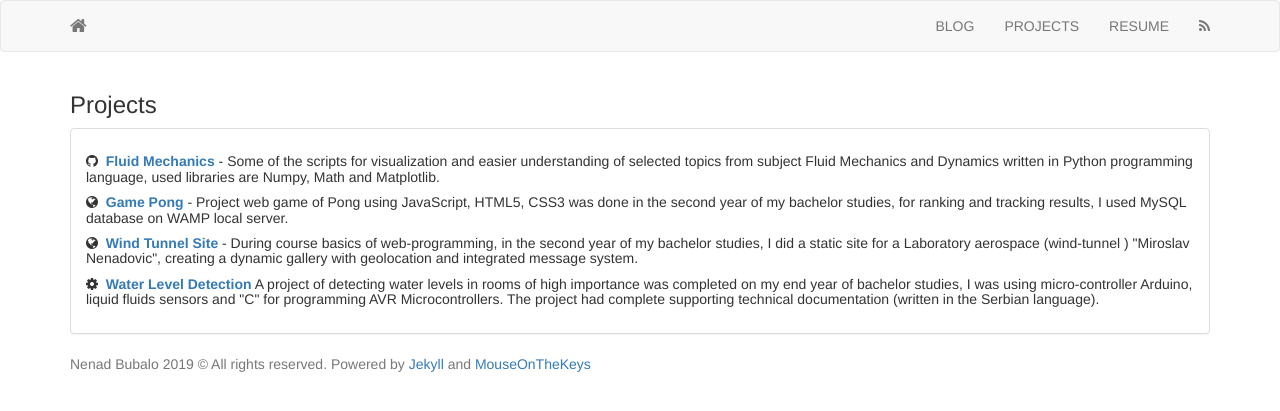
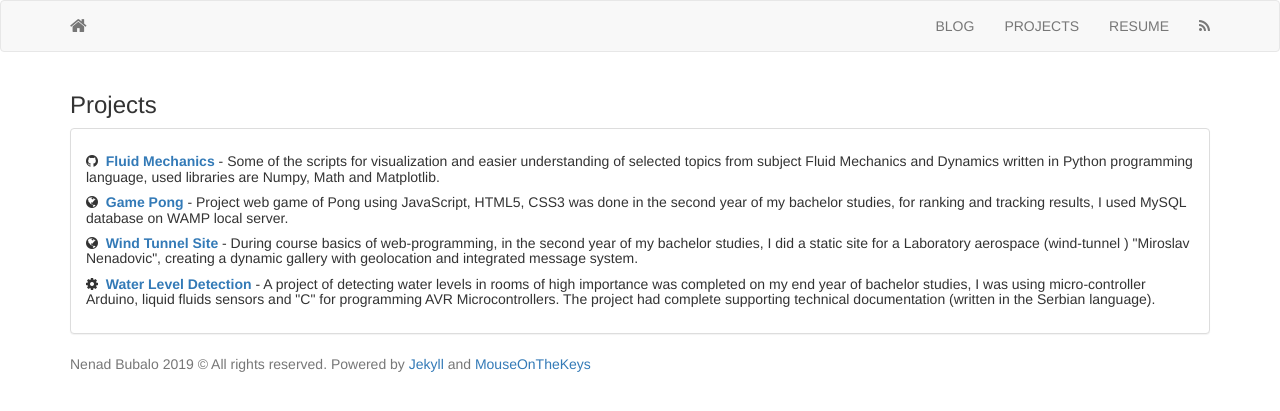
Before and after one commit to MouseOnTheKeys/mouse, a Jekyll site: the page built from projects.html, in a window 1280 px wide. Shown: the top 411 px of the page. Built offline with Jekyll 4.4.1, drawn with Linux system fonts in a browser that asks for light colours; nearby versions of some CDN libraries.

```diff
--- a/_includes/projects.html
+++ b/_includes/projects.html
@@ -17,7 +17,7 @@
 		</h5>
     	<h5>
 			<i class="fa fa-cog"></i>&nbsp;&nbsp;<strong><a href="#">Water Level Detection</a></strong>
-			A project of detecting water levels in rooms of high importance was completed on my end year of bachelor studies,  I was using micro-controller Arduino, liquid fluids sensors and "C"  for programming AVR Microcontrollers. The project had complete supporting technical documentation (written in the Serbian language).
+			- A project of detecting water levels in rooms of high importance was completed on my end year of bachelor studies,  I was using micro-controller Arduino, liquid fluids sensors and "C"  for programming AVR Microcontrollers. The project had complete supporting technical documentation (written in the Serbian language).
 		</h5>
 
 
```
